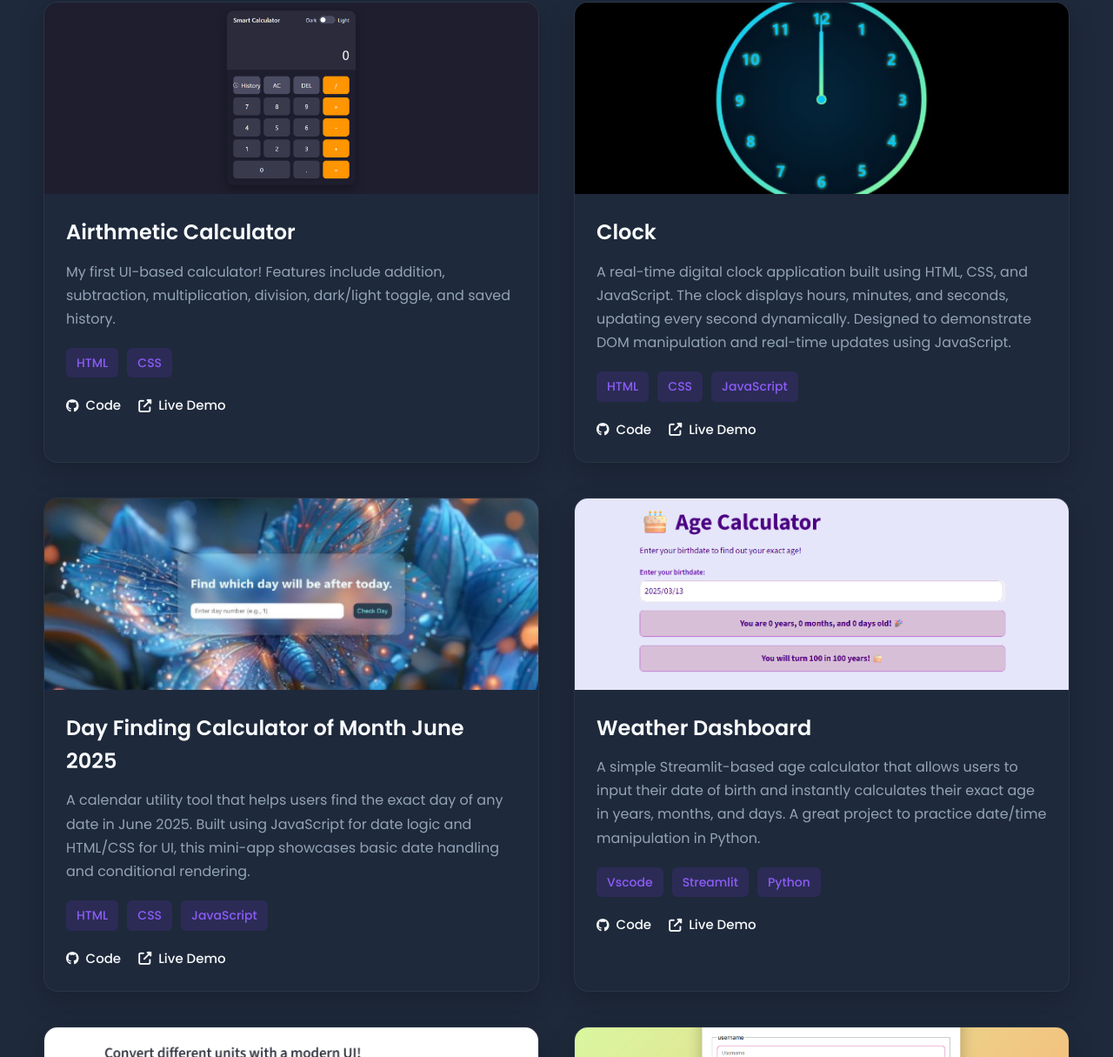
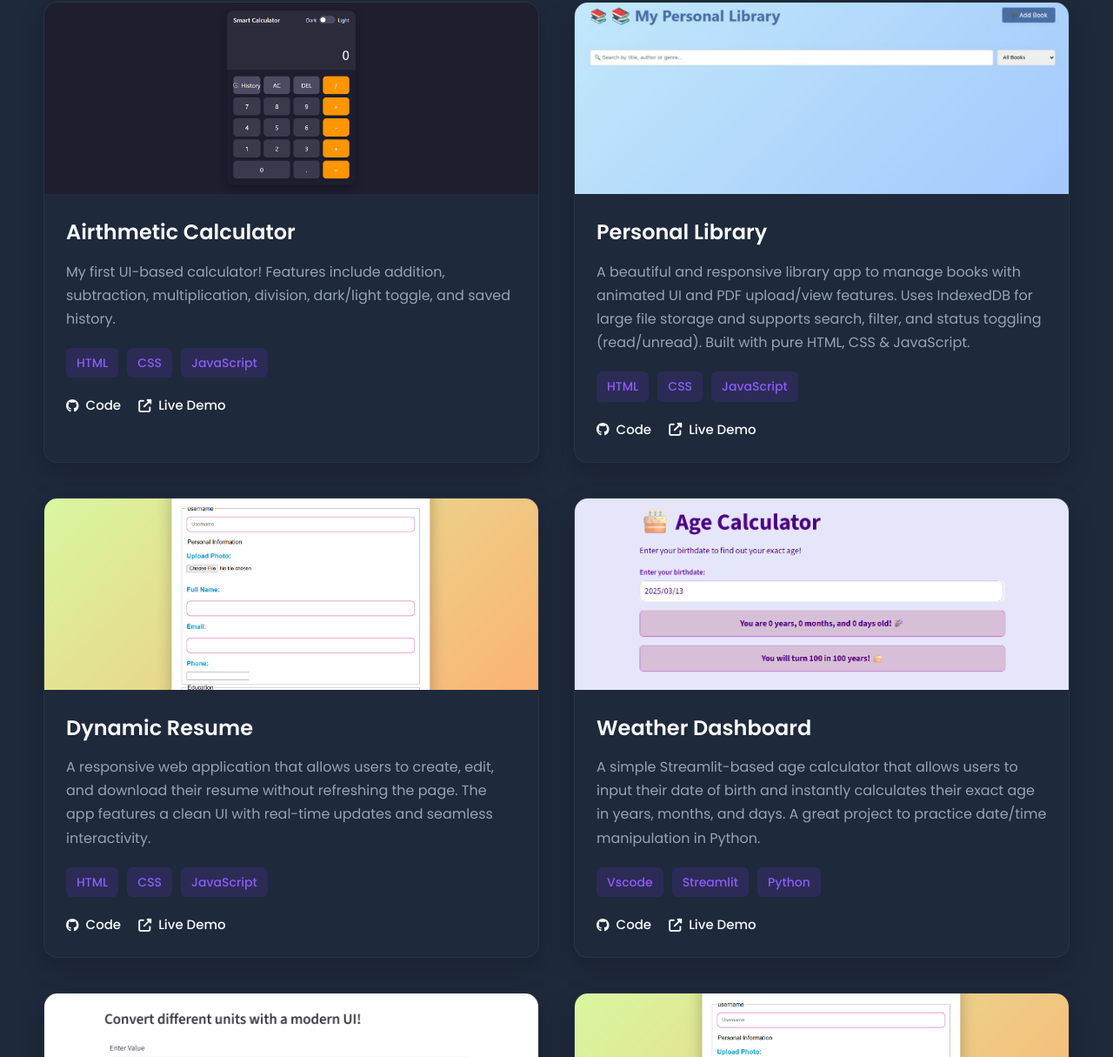
Before and after one commit to Fairytale22446/my-portfolio, a plain HTML site: page index.html in a window 1280 px wide. Shown: the part 1923-3138 px from the top of the page at 87% size. Drawn offline with Linux system fonts and the light colour scheme.

Commit message:
Add javascript projects

```diff
--- a/index.html
+++ b/index.html
@@ -195,13 +195,14 @@
             <div class="project-tech">
               <span class="tech-item">HTML</span>
               <span class="tech-item">CSS</span>
+              <span class="tech-item">JavaScript</span>
             </div>
             <div class="project-links">
-              <a href="https://github.com/Fairytale22446/restraunt-homepage.git"
+              <a href="https://github.com/Fairytale22446/Javascript.git"
                 ><i class="fab fa-github"></i> Code</a
               >
               <a
-                href="https://restraunt-homepage-3m3qnrmmg-fakihas-projects-ca351110.vercel.app"
+                href="https://javascript-x3cg-of8viwlf0-fakihas-projects-ca351110.vercel.app"
                 ><i class="fas fa-external-link-alt"></i> Live Demo</a
               >
             </div>
@@ -210,15 +211,15 @@
         </div>
         <div class="project-card">
           <div class="project-image">
-            <img src="project2.png" alt="Project 2" />
+            <img src="personal_library.png" alt="Project 2" />
           </div>
           <div class="project-info">
-            <h3>Clock</h3>
+            <h3>Personal Library</h3>
             <p>
-              A real-time digital clock application built using HTML, CSS, and
-              JavaScript. The clock displays hours, minutes, and seconds,
-              updating every second dynamically. Designed to demonstrate DOM
-              manipulation and real-time updates using JavaScript.
+              A beautiful and responsive library app to manage books with
+              animated UI and PDF upload/view features. Uses IndexedDB for large
+              file storage and supports search, filter, and status toggling
+              (read/unread). Built with pure HTML, CSS & JavaScript.
             </p>
             <div class="project-tech">
               <span class="tech-item">HTML</span>
@@ -226,11 +227,11 @@
               <span class="tech-item">JavaScript</span>
             </div>
             <div class="project-links">
-              <a href="https://github.com/Fairytale22446/Clock.git"
+              <a href="https://github.com/Fairytale22446/Javascript.git"
                 ><i class="fab fa-github"></i> Code</a
               >
               <a
-                href="https://clock-8cbwhltuo-fakihas-projects-ca351110.vercel.app"
+                href="https://javascript-gmmx-6yoaq2bv5-fakihas-projects-ca351110.vercel.app"
                 ><i class="fas fa-external-link-alt"></i> Live Demo</a
               >
             </div>
@@ -240,15 +241,15 @@
         <!-- Project 3 -->
         <div class="project-card">
           <div class="project-image">
-            <img src="project3.png" alt="Project 3" />
+            <img src="project6.png" alt="Project 3" />
           </div>
           <div class="project-info">
-            <h3>Day Finding Calculator of Month June 2025</h3>
+            <h3>Dynamic Resume</h3>
             <p>
-              A calendar utility tool that helps users find the exact day of any
-              date in June 2025. Built using JavaScript for date logic and
-              HTML/CSS for UI, this mini-app showcases basic date handling and
-              conditional rendering.
+              A responsive web application that allows users to create, edit,
+              and download their resume without refreshing the page. The app
+              features a clean UI with real-time updates and seamless
+              interactivity.
             </p>
             <div class="project-tech">
               <span class="tech-item">HTML</span>
@@ -257,11 +258,11 @@
             </div>
             <div class="project-links">
               <a
-                href="https://github.com/Fairytale22446/day_finding_calender_of_june.git"
+                href="https://github.com/Fairytale22446/Javascript.git"
                 ><i class="fab fa-github"></i> Code</a
               >
               <a
-                href="https://day-finding-calender-of-june-3zepsioyy.vercel.app"
+                href="https://javascript-jvrn-q42cgzm8c-fakihas-projects-ca351110.vercel.app"
                 ><i class="fas fa-external-link-alt"></i> Live Demo</a
               >
             </div>
```
Also changed, not shown: personal_library.png (added), project2.png (deleted).
